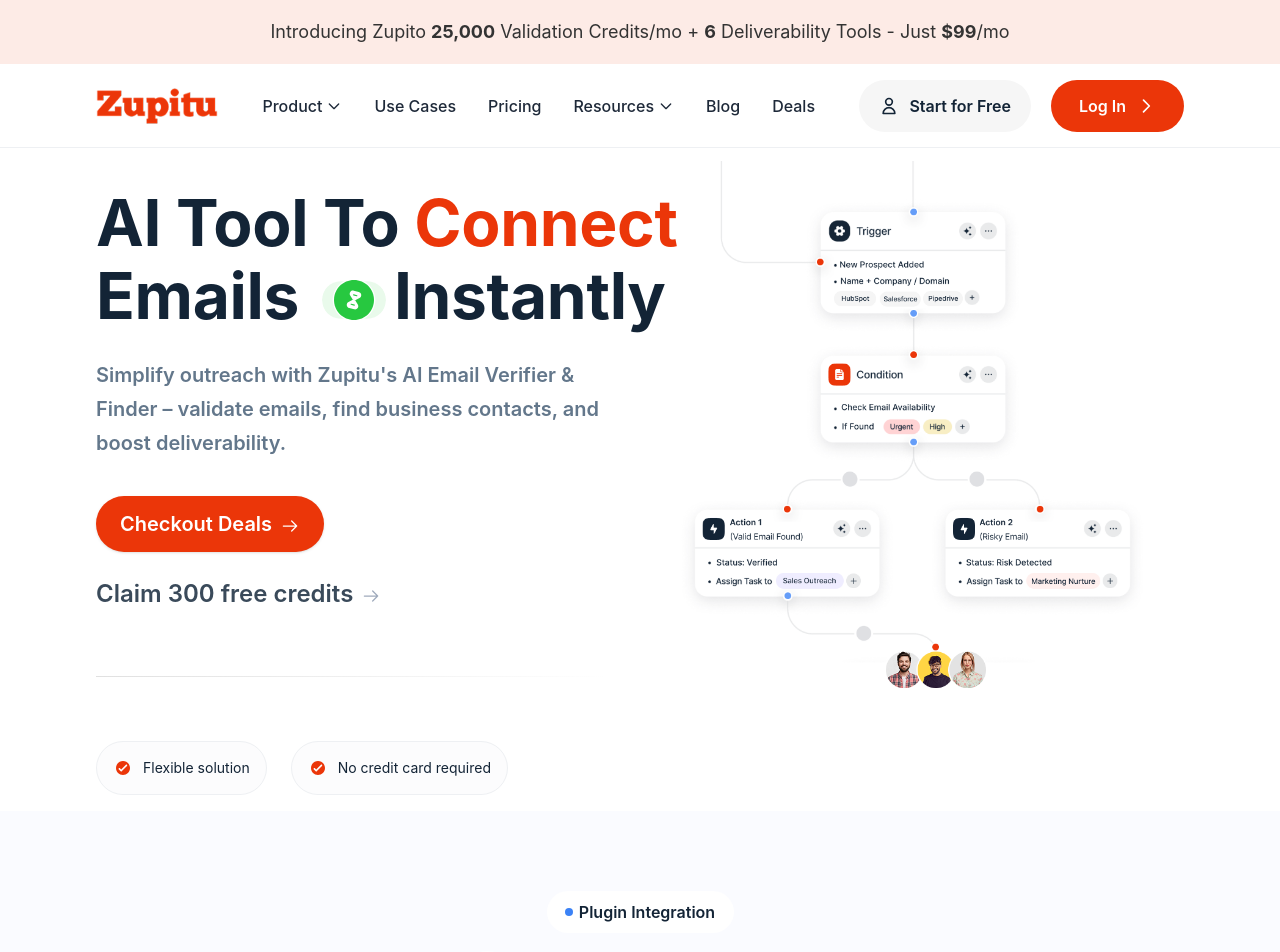
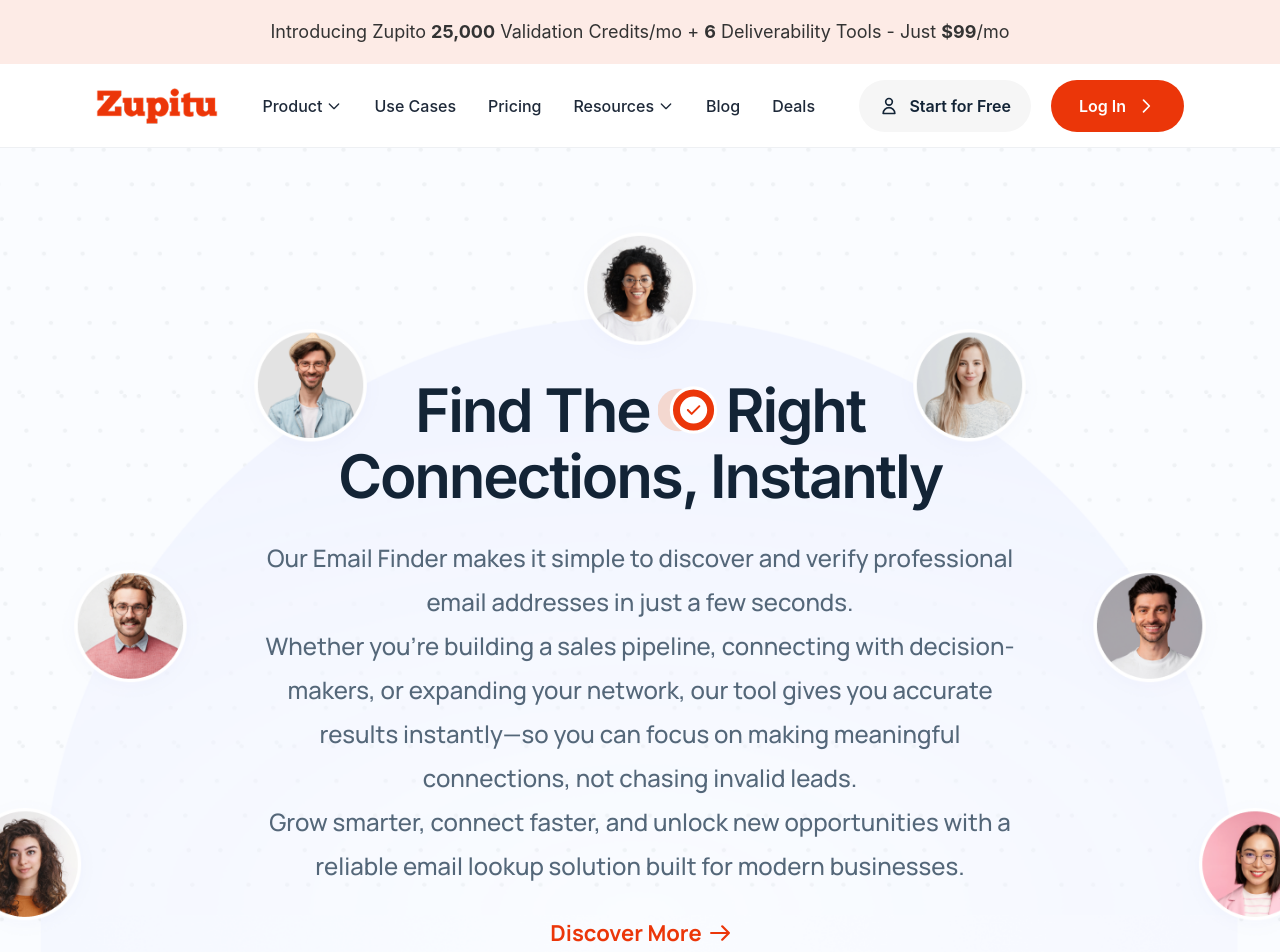
Before and after one commit to itfuturzMaharshi/zupito_website, a React (Vite) app: page / in a window 1280 px wide. Shown: the top 952 px of the page. Built offline with nearby package versions, Linux system fonts and the light colour scheme.

Commit message:
Find The right connections page ui

```diff
--- a/index.html
+++ b/index.html
@@ -6,7 +6,7 @@
     <meta name="viewport" content="width=device-width, initial-scale=1.0" />
     <link rel="preconnect" href="https://fonts.googleapis.com">
     <link rel="preconnect" href="https://fonts.gstatic.com" crossorigin>
-    <link href="https://fonts.googleapis.com/css2?family=Manrope:wght@600&display=swap" rel="stylesheet">
+    <link href="https://fonts.googleapis.com/css2?family=Inter:wght@600&family=Manrope:wght@500;600;700&display=swap" rel="stylesheet">
     <title>zupito_website</title>
   </head>
   <body>
--- a/src/App.jsx
+++ b/src/App.jsx
@@ -2,13 +2,15 @@ import "./App.css";
 import PromotionalBanner from "./components/promotionalBanner/PromotionalBanner";
 import Header from "./components/header/Header";
 import HomePage from "./components/homePage";
+import EmailFinderPage from "./components/emailFinderPage";
 
 function App() {
   return (
     <>
       <PromotionalBanner />
       <Header />
-      <HomePage />
+      {/* <HomePage /> */}
+      <EmailFinderPage />
     </>
   );
 }
--- /dev/null
+++ b/src/components/emailFinderPage/FindTheRightConnections.jsx
@@ -0,0 +1,107 @@
+import React from 'react'
+
+const FindTheRightConnections = () => {
+  return (
+    <section
+      className="relative w-full overflow-hidden bg-cover bg-center bg-no-repeat"
+      style={{
+        backgroundImage: 'url(/images/find-right-connection-bg-img.png)'
+      }}
+    >
+      {/* Container with consistent padding */}
+      <div className="w-full px-6 sm:px-8 md:px-12 lg:px-16 xl:px-24 2xl:px-[200px] py-12 sm:py-16 md:py-20 lg:py-24 xl:py-28">
+        <div className="max-w-full mx-auto">
+          {/* Main content block - responsive sizing based on reference images */}
+          <div className="w-full max-w-[610px] sm:max-w-[700px] md:max-w-[764px] mx-auto">
+            {/* Content wrapper with gap spacing */}
+            <div className="flex flex-col gap-6 sm:gap-[20px] md:gap-[30px]">
+              {/* Heading section - responsive based on fourth image (610x152) */}
+              <div className="w-full mt-30">
+                <h2
+                  className="text-center capitalize text-[#132436] font-semibold leading-[100%] tracking-[-2.2px] align-middle"
+                  style={{
+                    fontFamily: 'Inter, sans-serif',
+                    fontSize: 'clamp(32px, 5vw, 60px)',
+                    display: 'flex',
+                    flexDirection: 'column',
+                    gap: '6px',
+                  }}
+                >
+                  <span className="inline-flex items-center justify-center gap-2!">
+                    <span>Find The</span>
+                    <span className="inline-flex items-center justify-center">
+                      <img
+                        src="/images/setting-orange3.svg"
+                        alt=""
+                        className="w-[28px] h-[28px] sm:w-[36px] sm:h-[36px] md:w-[40px] md:h-[40px] lg:w-[60px] lg:h-[60px]"
+                      />
+                    </span>
+                    <span>Right</span>
+                  </span>
+                  {/* <br /> */}
+                  <span>Connections, Instantly</span>
+                </h2>
+              </div>
+
+              {/* Paragraphs section - responsive based on third image (764x544) */}
+              <div className="flex flex-col">
+                <p
+                  className="text-center text-[#546779] font-medium leading-[44px] tracking-normal align-middle"
+                  style={{
+                    fontFamily: 'Manrope, sans-serif',
+                    fontSize: 'clamp(18px, 2.5vw, 24px)',
+                    lineHeight: 'clamp(32px, 5.5vw, 44px)'
+                  }}
+                >
+                  Our Email Finder makes it simple to discover and verify professional email addresses in just a few seconds.
+                </p>
+
+                <p
+                  className="text-center text-[#546779] font-medium leading-[44px] tracking-normal align-middle"
+                  style={{
+                    fontFamily: 'Manrope, sans-serif',
+                    fontSize: 'clamp(18px, 2.5vw, 24px)',
+                    lineHeight: 'clamp(32px, 5.5vw, 44px)'
+                  }}
+                >
+                  Whether you're building a sales pipeline, connecting with decision-makers, or expanding your network, our tool gives you accurate results instantly—so you can focus on making meaningful connections, not chasing invalid leads.
+                </p>
+
+                <p
+                  className="text-center text-[#546779] font-medium leading-[44px] tracking-normal align-middle"
+                  style={{
+                    fontFamily: 'Manrope, sans-serif',
+                    fontSize: 'clamp(18px, 2.5vw, 24px)',
+                    lineHeight: 'clamp(32px, 5.5vw, 44px)'
+                  }}
+                >
+                  Grow smarter, connect faster, and unlock new opportunities with a reliable email lookup solution built for modern businesses.
+                </p>
+              </div>
+
+              {/* CTA Button */}
+              <div className="w-full flex justify-center">
+                <button
+                  className="inline-flex items-center gap-2 capitalize transition-colors hover:opacity-90 text-[#EB3609] font-bold leading-[30px] tracking-normal align-middle"
+                  style={{
+                    fontFamily: 'Manrope, sans-serif',
+                    fontSize: 'clamp(18px, 2.2vw, 22px)'
+                  }}
+                >
+                  <span>Discover More</span>
+                  <img
+                    src="/images/right-orange-arrow.svg"
+                    alt=""
+                    className="w-4 h-4 sm:w-5 sm:h-5"
+                  />
+                </button>
+              </div>
+            </div>
+          </div>
+        </div>
+      </div>
+    </section>
+  )
+}
+
+export default FindTheRightConnections
--- /dev/null
+++ b/src/components/emailFinderPage/index.jsx
@@ -0,0 +1,12 @@
+import React from 'react'
+import FindTheRightConnections from './FindTheRightConnections'
+
+const EmailFinderPage = () => {
+  return (
+    <div>
+      <FindTheRightConnections />
+    </div>
+  )
+}
+
+export default EmailFinderPage
```
Also changed, not shown: public/images/find-right-connection-bg-img.png (added), public/images/setting-orange3.svg (added).
